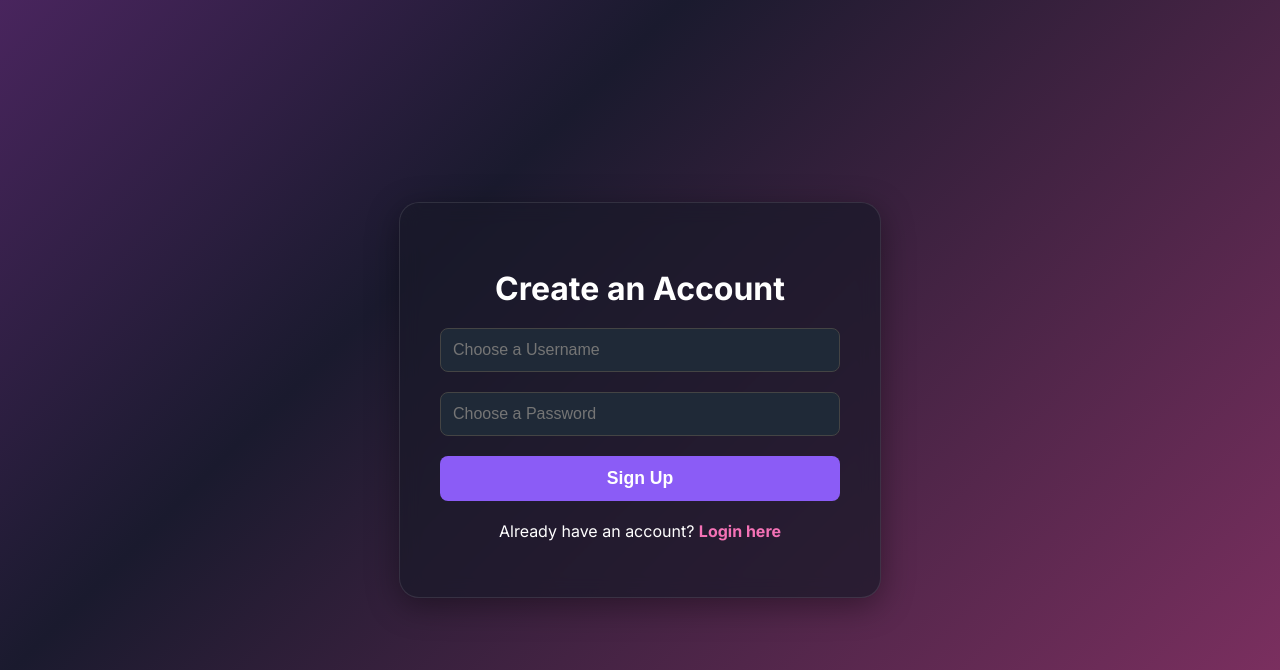
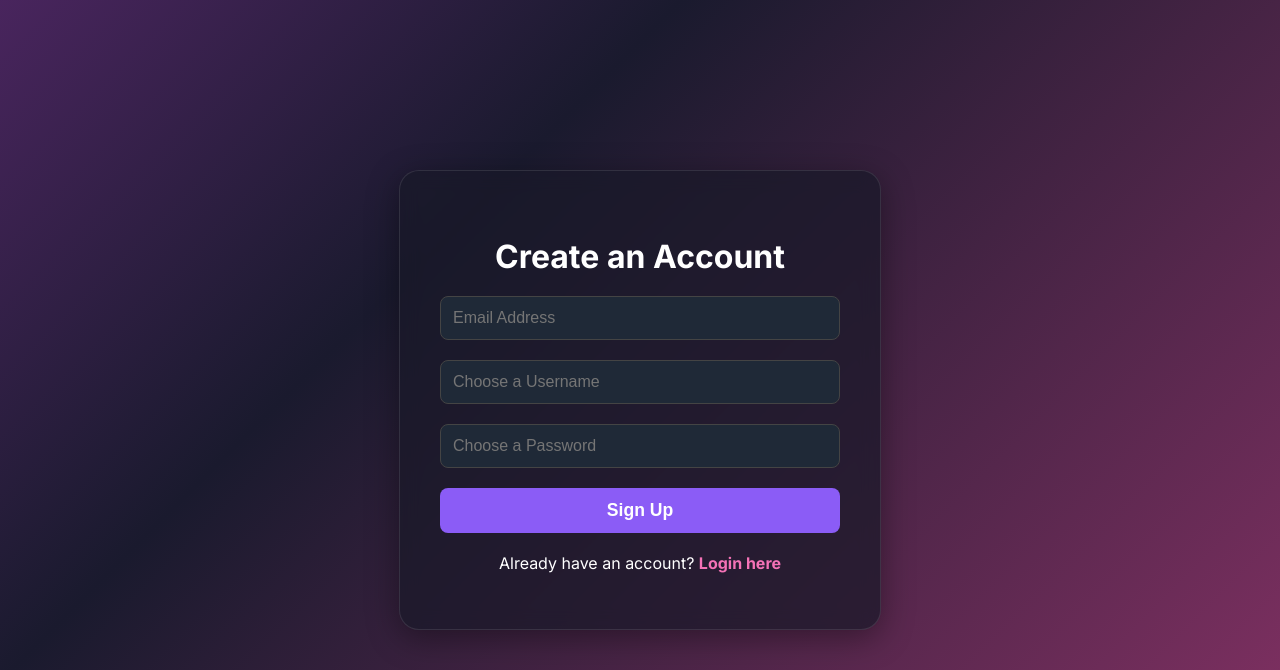
Before and after one commit to surajitmoon14-wq/Vexel_gen_ai, a Flask app: page /signup in a window 1280 px wide. Shown: the top 670 px of the page. Run offline with Flask 3, Linux system fonts and the light colour scheme.

Commit message:
Assistant checkpoint: Added email authentication to login system
Assistant generated file changes:
- templates/login.html: Update login form to use email instead of username
- templates/signup.html: Update signup form to include email and username fields
- app.py: Update authentication system to support email-based login, Update signup route to handle email registration, Update login route to handle email authentication

---

User prompt:

can u give a email option when doing login like normal needs

Replit-Commit-Author: Assistant
Replit-Commit-Session-Id: 6e52688d-408f-44a6-9b88-250368953f8b

```diff
--- a/app.py
+++ b/app.py
@@ -99,6 +99,9 @@ EMOTION_QUOTES = {
 # --- Helper Functions for Database Keys ---
 def get_user_key(username):
     return f"user_{username}"
+
+def get_email_key(email):
+    return f"email_{email}"
 
 def get_history_key(username):
     return f"history_{username}"
@@ -525,14 +528,33 @@ def update_profile():
 @app.route('/signup', methods=['GET', 'POST'])
 def signup():
     if request.method == 'POST':
+        email = request.form['email']
         username = request.form['username']
         password = request.form['password']
+
         user_key = get_user_key(username)
+        email_key = get_email_key(email)
+
+        # Check if username or email already exists
         if db.get(user_key):
             flash("Username already exists! Please choose another.", "danger")
             return redirect(url_for('signup'))
+        if db.get(email_key):
+            flash("Email already registered! Please use a different email.", "danger")
+            return redirect(url_for('signup'))
+
         hashed_password = bcrypt.generate_password_hash(password).decode('utf-8')
-        db[user_key] = hashed_password
+
+        # Store user data with both username and email mapping
+        user_data = {
+            'password': hashed_password,
+            'email': email,
+            'username': username
+        }
+
+        db[user_key] = json.dumps(user_data)
+        db[email_key] = username  # Map email to username for login lookup
+
         # Create a default profile for the new user
         profile_key = get_profile_key(username)
         default_profile = {
@@ -549,16 +571,34 @@ def signup():
 @app.route('/login', methods=['GET', 'POST'])
 def login():
     if request.method == 'POST':
-        username = request.form['username']
+        email = request.form['email']
         password = request.form['password']
+
+        # Look up username by email
+        email_key = get_email_key(email)
+        username = db.get(email_key)
+
+        if not username:
+            flash("Email not found. Please check your email or sign up.", "danger")
+            return redirect(url_for('login'))
+
         user_key = get_user_key(username)
-        hashed_password = db.get(user_key)
-        if hashed_password and bcrypt.check_password_hash(hashed_password, password):
-            session['username'] = username
-            return redirect(url_for('index'))
-        else:
-            flash("Invalid username or password.", "danger")
-            return redirect(url_for('login'))
+        user_data_str = db.get(user_key)
+
+        if user_data_str:
+            try:
+                user_data = json.loads(user_data_str)
+                stored_password = user_data.get('password')
+            except (json.JSONDecodeError, TypeError):
+                # Handle legacy format (just password string)
+                stored_password = user_data_str
+
+            if stored_password and bcrypt.check_password_hash(stored_password, password):
+                session['username'] = username
+                return redirect(url_for('index'))
+
+        flash("Invalid email or password.", "danger")
+        return redirect(url_for('login'))
     return render_template('login.html')
 
 @app.route('/logout')
--- a/templates/login.html
+++ b/templates/login.html
@@ -34,10 +34,10 @@
 
             <form method="POST" action="/login" class="space-y-6">
                 <div>
-                    <label for="username" class="sr-only">Username</label>
-                    <input id="username" name="username" type="text" autocomplete="username" required
+                    <label for="email" class="sr-only">Email</label>
+                    <input id="email" name="email" type="email" autocomplete="email" required
                            class="form-input"
-                           placeholder="Username">
+                           placeholder="Email Address">
                 </div>
 
                 <div>
--- a/templates/signup.html
+++ b/templates/signup.html
@@ -22,6 +22,7 @@
         {% endwith %}
 
         <form method="POST" action="/signup">
+            <input type="email" name="email" placeholder="Email Address" required>
             <input type="text" name="username" placeholder="Choose a Username" required>
             <input type="password" name="password" placeholder="Choose a Password" required>
             <button type="submit">Sign Up</button>
```
